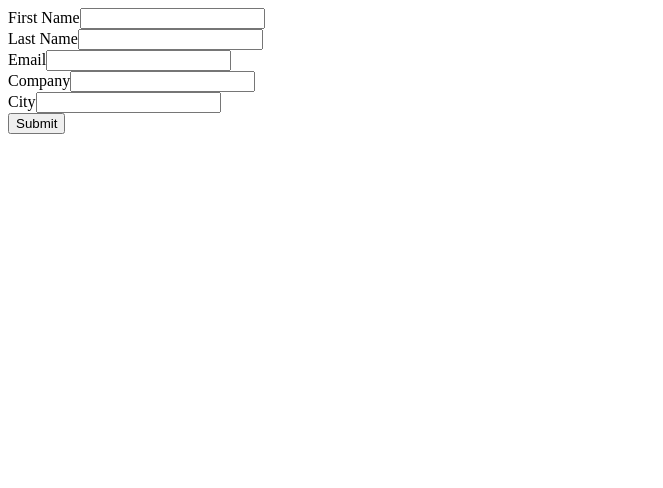
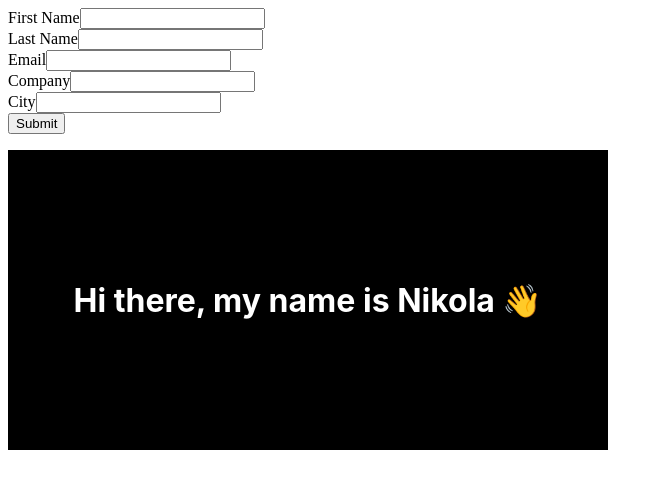
Before and after one commit to zholonov/Web-to-lead, a plain HTML site: page index.html in a window 1280 px wide. Shown: the whole page, without its empty margins (0-663 px from the left). Drawn offline with Linux system fonts and the light colour scheme.

Commit message:
Update index.html

```diff
--- a/index.html
+++ b/index.html
@@ -36,3 +36,52 @@
 <input type="submit" name="submit">
 
 </form>
+
+<svg fill="none" viewBox="0 0 600 300" width="600" height="300" xmlns="http://www.w3.org/2000/svg">
+  <foreignObject width="100%" height="100%">
+    <div xmlns="http://www.w3.org/1999/xhtml">
+      <style>
+        @keyframes hi {
+            0% { transform: rotate( 0.0deg) }
+           10% { transform: rotate(14.0deg) }
+           20% { transform: rotate(-8.0deg) }
+           30% { transform: rotate(14.0deg) }
+           40% { transform: rotate(-4.0deg) }
+           50% { transform: rotate(10.0deg) }
+           60% { transform: rotate( 0.0deg) }
+          100% { transform: rotate( 0.0deg) }
+        }
+
+        .container {
+          background-color: black;
+
+          width: 100%;
+          height: 300px;
+
+          display: flex;
+          justify-content: center;
+          align-items: center;
+          color: white;
+
+          font-family: -apple-system, BlinkMacSystemFont, "Segoe UI", Roboto, Helvetica, Arial, sans-serif, "Apple Color Emoji", "Segoe UI Emoji", "Segoe UI Symbol";
+        }
+
+        .hi {
+          animation: hi 1.5s linear -0.5s infinite;
+          display: inline-block;
+          transform-origin: 70% 70%;
+        }
+
+        @media (prefers-reduced-motion) {
+          .hi {
+            animation: none;
+          }
+        }
+      </style>
+
+      <div class="container">
+        <h1>Hi there, my name is Nikola <div class="hi">👋</div></h1>
+      </div>
+    </div>
+  </foreignObject>
+</svg>
```
